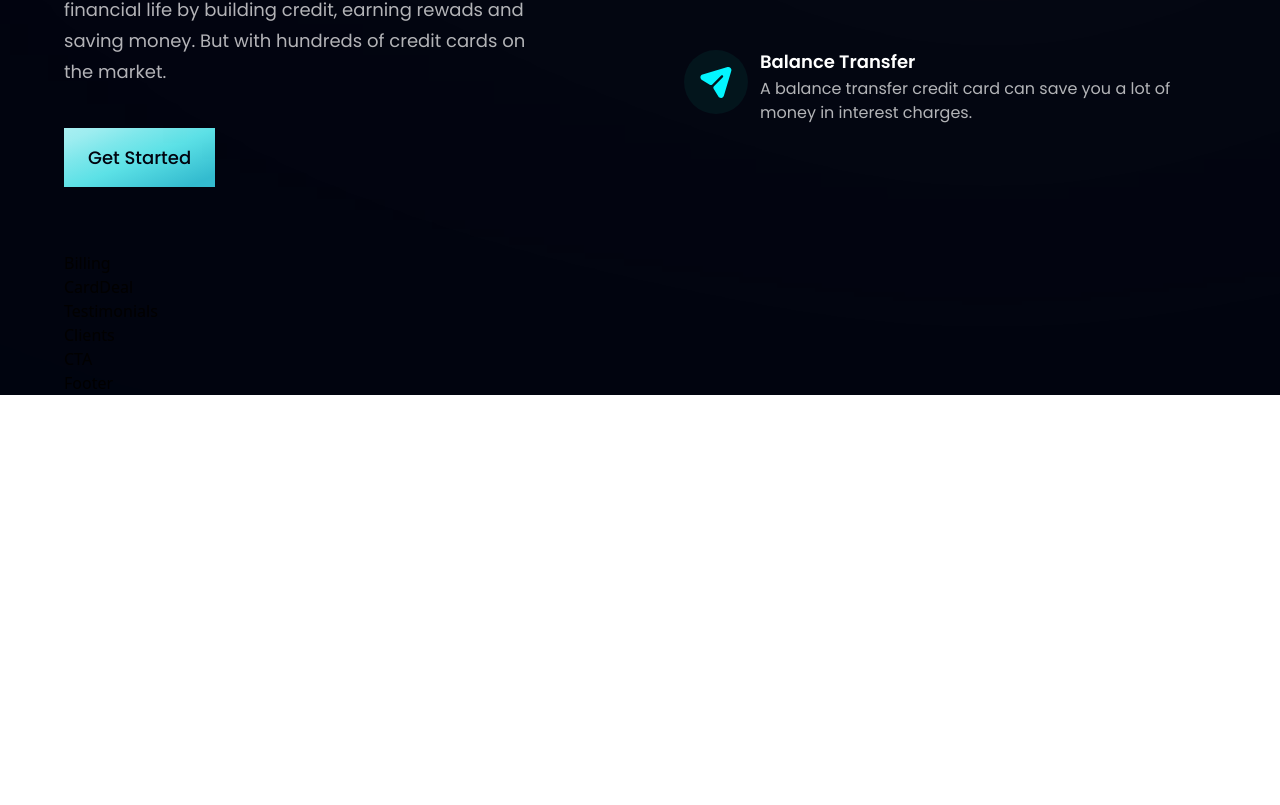
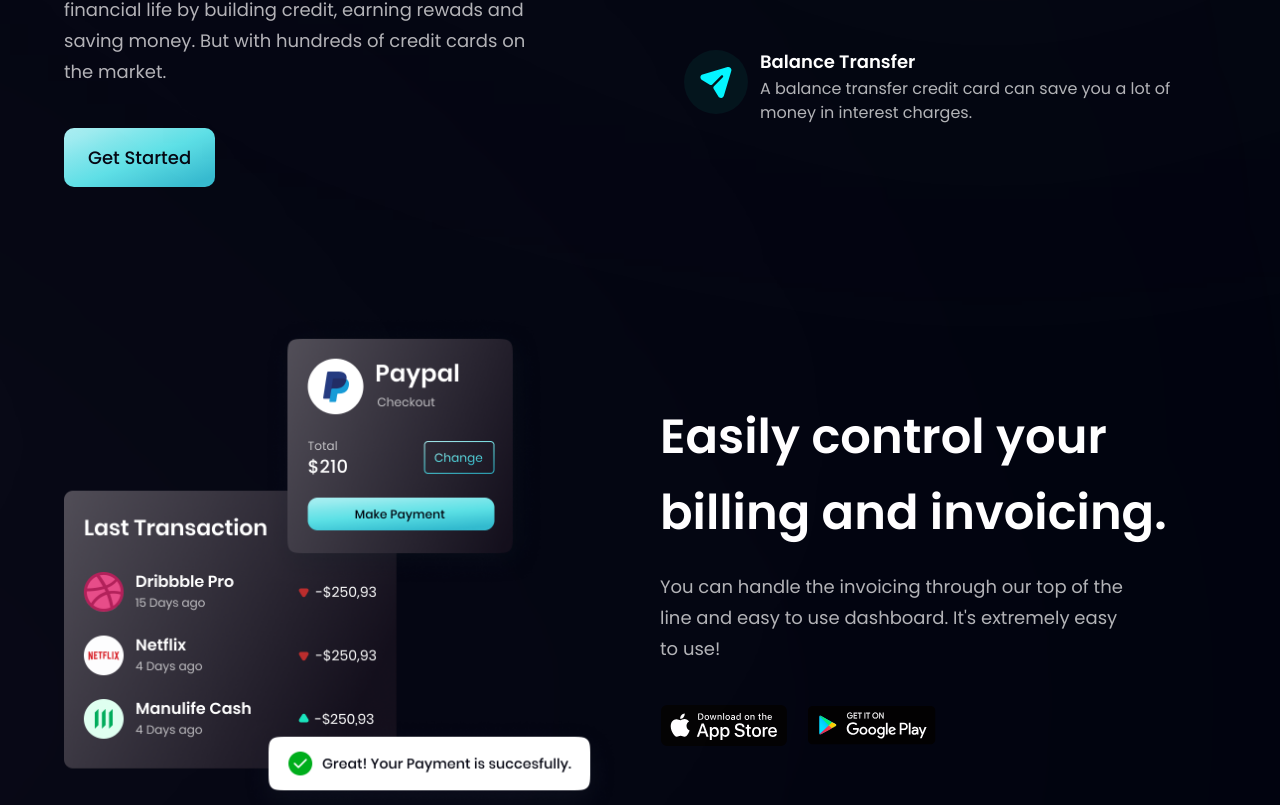
Before and after one commit to abdullahshah02/hoo-bank, a React (Vite) app: page / in a window 1280 px wide. Shown: the part 1295-2100 px from the top of the page. Before the commit the page ends 1690 px from the top, so only its background shows below. Built offline with nearby package versions, Linux system fonts and the light colour scheme.

Commit message:
added billing section

```diff
--- a/src/components/Billing.jsx
+++ b/src/components/Billing.jsx
@@ -1,8 +1,31 @@
 import React from 'react'
+import { apple, bill, google } from '../assets'
+import styles, { layout } from '../styles'
 
 const Billing = () => {
   return (
-    <div>Billing</div>
+    <section id='product' className={`${layout.sectionReverse}`}>
+      <div className={layout.sectionImgReverse}>
+        <img src={bill} alt='billing' className='w-[100%] h-[100%] z-[5] relative' />
+
+        <div className='absolute z-[3] -left-1/2 top-0 w-[50%] h-[50%] rounded-full white__gradient' />
+        <div className='absolute z-[0] -left-1/2 bottom-0 w-[50%] h-[50%] rounded-full pink__gradient' />
+      </div>
+
+      <div className={layout.sectionInfo}>
+        <h2 className={`${styles.heading2}`}> Easily control your <br className='sm:block hidden' /> billing and invoicing.</h2>
+        <p className={`${styles.paragraph} max-w-[470px] mt-5`}>
+          You can handle the invoicing through our top of the line and easy to use dashboard. It's extremely easy to use!
+        </p>
+
+        <div className='flex flex-row flex-wrap sm:mt-10 mt-6'>
+          <img src={apple} alt='apple_store' className='w-[128px] h-[42px] object-contain mr-5 cursor-pointer'/>
+          <img src={google} alt='google_play' className='w-[128px] h-[42px] object-contain mr-5 cursor-pointer'/>
+        </div>
+      </div>
+
+    </section>
+
   )
 }
 
--- a/src/components/Button.jsx
+++ b/src/components/Button.jsx
@@ -2,7 +2,7 @@
 
 const Button = ({ styles }) => {
   return (
-    <button type='button' className={`py-4 px-6 bg-blue-gradient font-poppins font-medium text-[18px] text-primary outline-none ${styles}`}>
+    <button type='button' className={`rounded-[10px] py-4 px-6 bg-blue-gradient font-poppins font-medium text-[18px] text-primary outline-none ${styles}`}>
       Get Started
     </button>
   )
```
